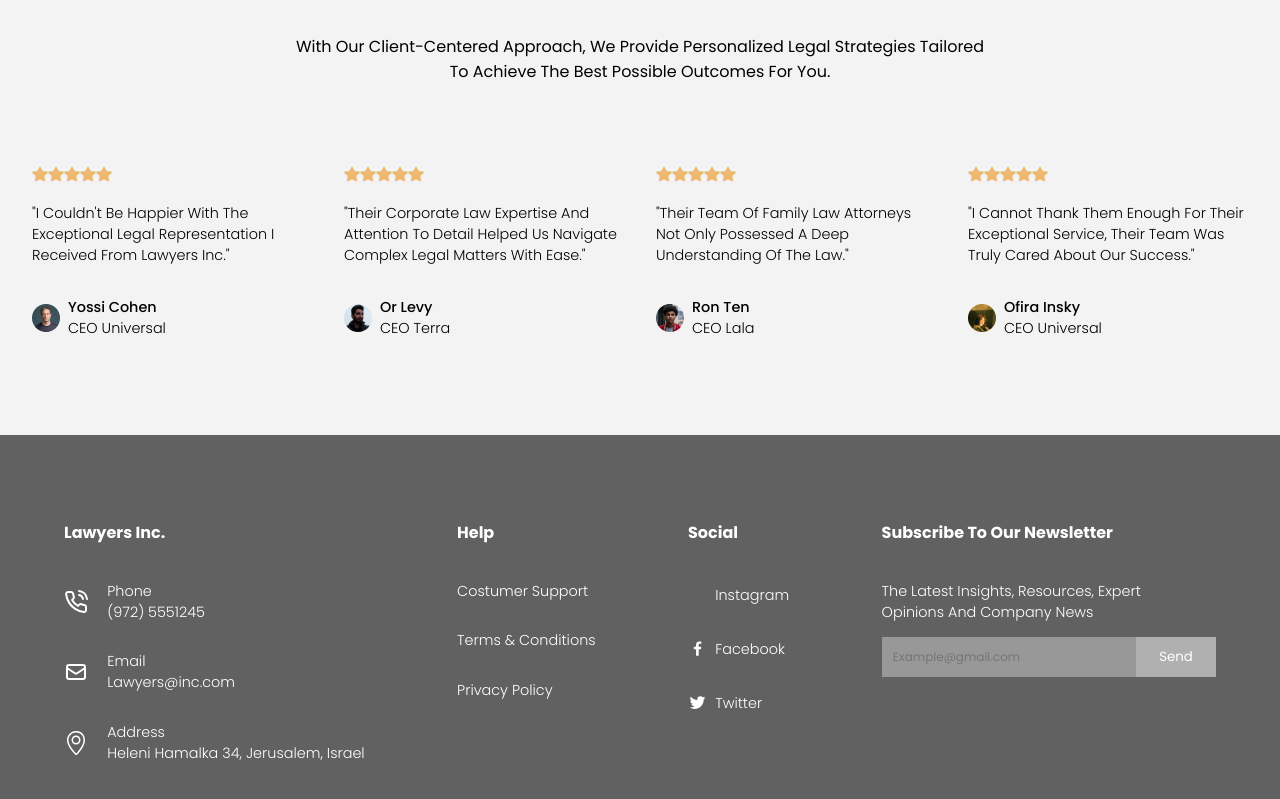
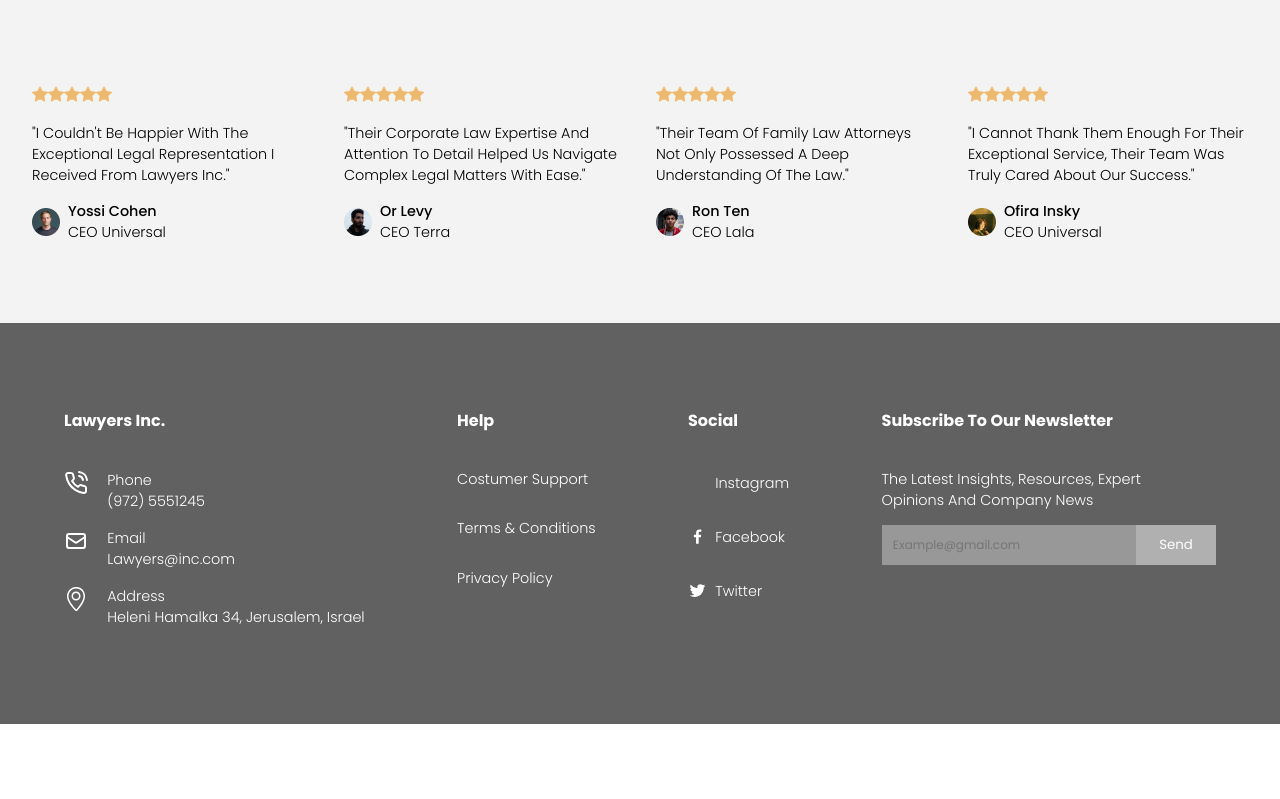
Before and after one commit to ErezAmirav/lawyer-portfolio, a React (Create React App) app: page / in a window 1280 px wide. Shown: the part 2615-3414 px from the top of the page. After the commit the page ends 3339 px from the top, so only its background shows below. Built offline with nearby package versions, Linux system fonts and the light colour scheme; some icons are missing.

Commit message:
fixed css + fixed nested p tags error

```diff
--- a/src/components/About/About.css
+++ b/src/components/About/About.css
@@ -69,3 +69,10 @@
 .box-icons {
     height: 2.5rem;
 }
+
+@media screen and (max-width: 768px) {
+    .about-image {
+        width: 20rem;
+        height: auto;
+    }
+}
--- a/src/components/Footer/Footer.css
+++ b/src/components/Footer/Footer.css
@@ -86,3 +86,7 @@
     font-size: 1.5rem;
     margin-right: 0.7rem;
 }
+
+.con-info {
+    margin-top: 1rem;
+}
--- a/src/components/Footer/Footer.jsx
+++ b/src/components/Footer/Footer.jsx
@@ -17,30 +17,30 @@ const Footer = () => {
             <a href="/lawyer-portfolio">
               <div className="reviewer-details">
                 <FiPhoneCall className="footer-icon" />
-                <p>
+                <span className='con-info'>
                   <p className="reviewer-name">Phone</p>
                   <p className="reviewer-company">(972) 5551245</p>
-                </p>
+                </span>
               </div>
             </a>
             <a href="/lawyer-portfolio">
               <div className="reviewer-details">
                 <HiOutlineMail className="footer-icon" />
-                <p>
+                <span className='con-info'>
                   <p className="reviewer-name">Email</p>
                   <p className="reviewer-company">Lawyers@inc.com</p>
-                </p>
+                </span>
               </div>
             </a>
             <a href="/lawyer-portfolio">
               <div className="reviewer-details">
                 <SlLocationPin className="footer-icon" />
-                <p>
+                <span className='con-info'>
                   <p className="reviewer-name">Address</p>
                   <p className="reviewer-company">
                     Heleni Hamalka 34, Jerusalem, Israel
                   </p>
-                </p>
+                </span>
               </div>
             </a>
           </div>
--- a/src/components/Header/Header.css
+++ b/src/components/Header/Header.css
@@ -80,7 +80,7 @@
     display: none;
 }
 
-@media screen and (max-width: 767px) {
+@media screen and (max-width: 768px) {
     .header_container {
         flex-direction: column;
         padding: 2rem;
--- a/src/components/Reviews/Reviews.css
+++ b/src/components/Reviews/Reviews.css
@@ -36,13 +36,6 @@
     font-size: 0.9rem;
 }
 
-.about-image {
-    width: 995px;
-    height: 480px;
-    object-fit: cover;
-    margin-top: 3rem;
-}
-
 .star-icon {
     color: #EDB96E;
 }
--- a/src/components/Reviews/Reviews.jsx
+++ b/src/components/Reviews/Reviews.jsx
@@ -10,7 +10,7 @@ const Reviews = () => {
   return (
     <section id="reviews">
       <div className="reviews_container">
-        <div className="content-container"></div>
+        {/* <div className="content-container"></div> */}
         <h1>What My Clients Are Saying</h1>
         <p className="second-text-info">
           With Our Client-Centered Approach, We Provide Personalized Legal
@@ -31,10 +31,10 @@ const Reviews = () => {
             </p>
             <div className="reviewer-details">
               <img src={YcImg} alt="" />
-              <p>
+              <span>
                 <p className="reviewer-name">Yossi Cohen</p>
                 <p className="reviewer-company">CEO Universal</p>
-              </p>
+              </span>
             </div>
           </div>
           <div className="review">
@@ -49,10 +49,10 @@ const Reviews = () => {
             </p>
             <div className="reviewer-details">
               <img src={OlImg} alt="" />
-              <p>
+              <span>
                 <p className="reviewer-name">Or Levy</p>
                 <p className="reviewer-company">CEO Terra</p>
-              </p>
+              </span>
             </div>
           </div>
           <div className="review">
@@ -68,10 +68,10 @@ const Reviews = () => {
             </p>
             <div className="reviewer-details">
               <img src={RtImg} alt="" />
-              <p>
+              <span>
                 <p className="reviewer-name">Ron Ten</p>
                 <p className="reviewer-company">CEO Lala</p>
-              </p>
+              </span>
             </div>
           </div>
           <div className="review">
@@ -87,10 +87,10 @@ const Reviews = () => {
             </p>
             <div className="reviewer-details">
               <img src={OiImg} alt="" />
-              <p>
+              <span>
                 <p className="reviewer-name">Ofira Insky</p>
                 <p className="reviewer-company">CEO Universal</p>
-              </p>
+              </span>
             </div>
           </div>
         </div>
--- a/src/index.css
+++ b/src/index.css
@@ -39,3 +39,20 @@ html {
 .main-button:hover {
   transform: scale(0.95);
 }
+
+/* Media Queries */
+@media screen and (max-width: 1024px) {
+  .container {
+    width: var(--container-width-md);
+  }
+}
+
+@media screen and (max-width: 600px) {
+  .container {
+    width: var(--container-width-sm);
+  }
+
+  section>h2 {
+    margin-bottom: 2rem;
+  }
+}
```
